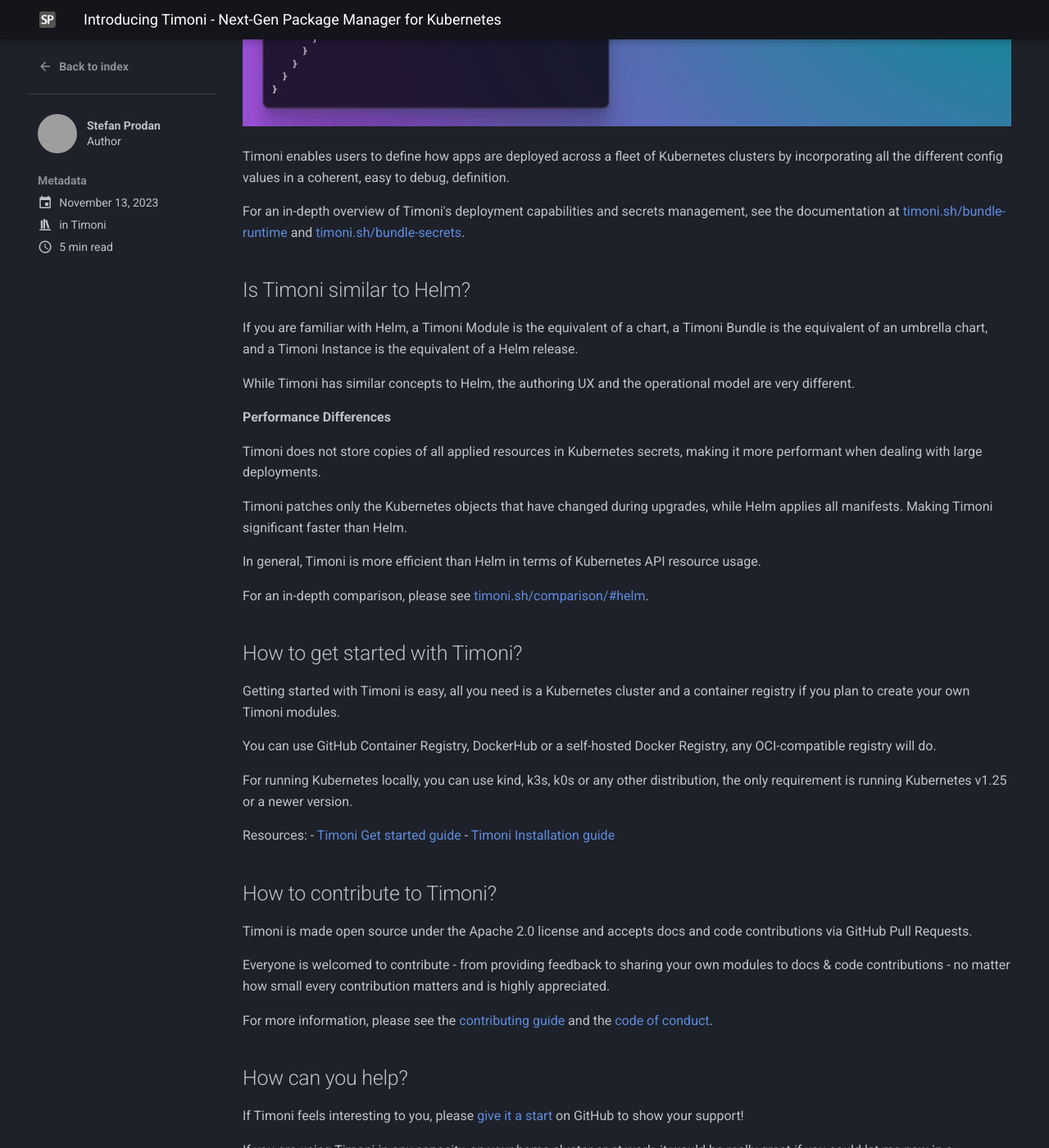
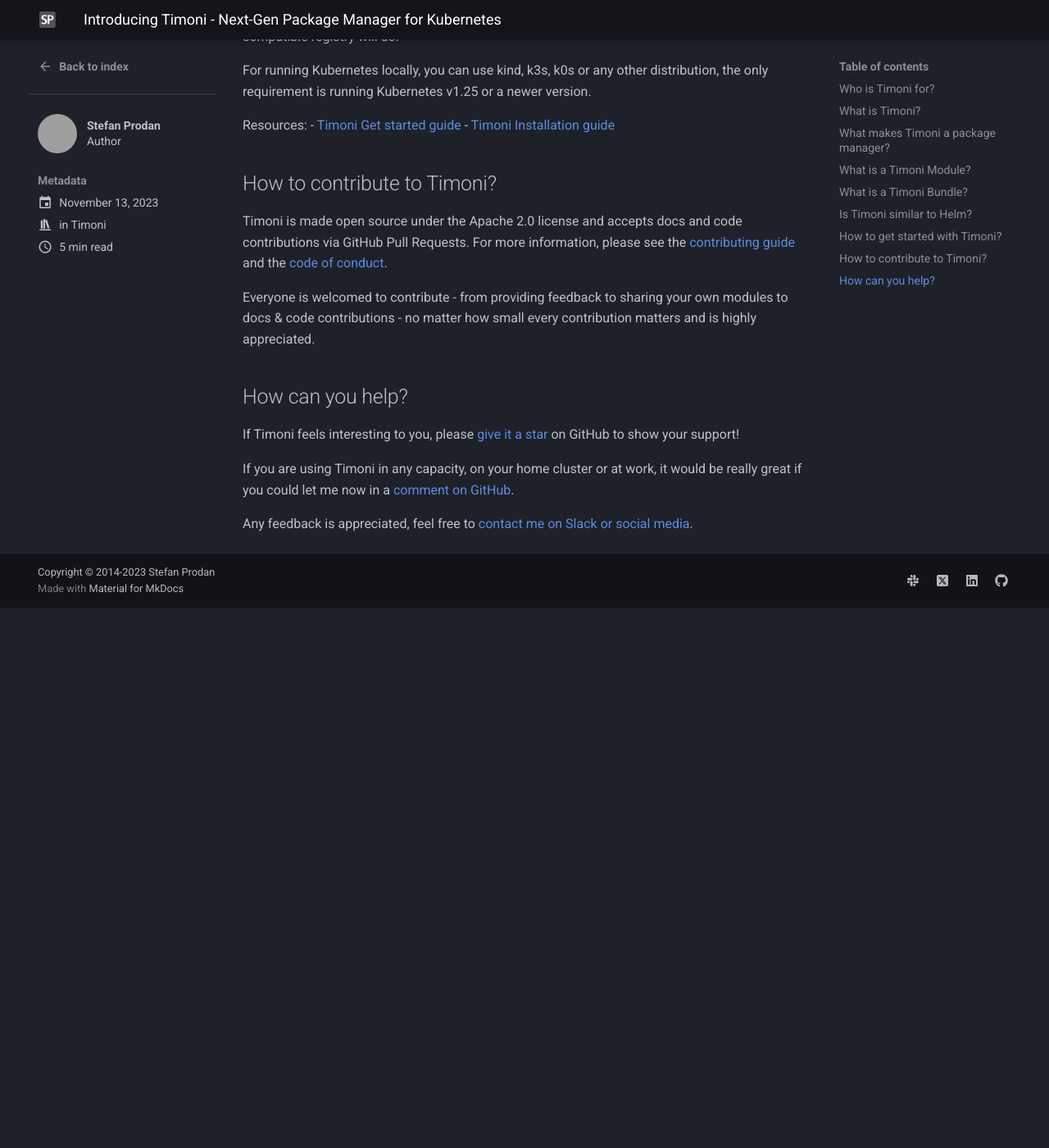
Before and after one commit to stefanprodan/stefanprodan, an MkDocs documentation site: the page built from docs/blog/posts/2023-timoni-intro.md, in a window 1280 px wide and 1400 px high, scrolled down 6759 px. Shown: the whole window at 82% size. Built offline with MkDocs 1.6.1 and Material for MkDocs 9.7.7, drawn with Linux system fonts in a browser that asks for light colours; after the commit the page ends 7500 px from its top, so only the background shows below that; grey boxes are pictures that could not be loaded.

Commit message:
Add toc to Timoni blog post

```diff
--- a/docs/blog/posts/2023-timoni-intro.md
+++ b/docs/blog/posts/2023-timoni-intro.md
@@ -146,20 +144,22 @@
 
 ## How to contribute to Timoni?
 
-Timoni is made open source under the Apache 2.0 license and accepts docs and code contributions via GitHub Pull Requests.
+Timoni is made open source under the Apache 2.0 license and accepts docs and code
+contributions via GitHub Pull Requests. For more information, please see the
+[contributing guide](https://github.com/stefanprodan/timoni/blob/main/CONTRIBUTING.md) and the
+[code of conduct](https://github.com/stefanprodan/timoni/blob/main/CODE_OF_CONDUCT.md).
 
 Everyone is welcomed to contribute - from providing feedback to sharing your own modules to docs & code
 contributions - no matter how small every contribution matters and is highly appreciated.
 
-For more information, please see the
-[contributing guide](https://github.com/stefanprodan/timoni/blob/main/CONTRIBUTING.md) and the
-[code of conduct](https://github.com/stefanprodan/timoni/blob/main/CODE_OF_CONDUCT.md).
-
 ## How can you help?
 
-If Timoni feels interesting to you, please [give it a start](https://github.com/stefanprodan/timoni)
+If Timoni feels interesting to you, please [give it a star](https://github.com/stefanprodan/timoni)
 on GitHub to show your support!
 
 If you are using Timoni in any capacity, on your home cluster or at work,
 it would be really great if you could let me now in a
 [comment on GitHub](https://github.com/stefanprodan/timoni/issues/245).
+
+Any feedback is appreciated, feel free to
+[contact me on Slack or social media](https://stefanprodan.com/portfolio/biography/).
```
Also changed, not shown: other parts of docs/blog/posts/2023-timoni-intro.md (+0 -2 lines).
